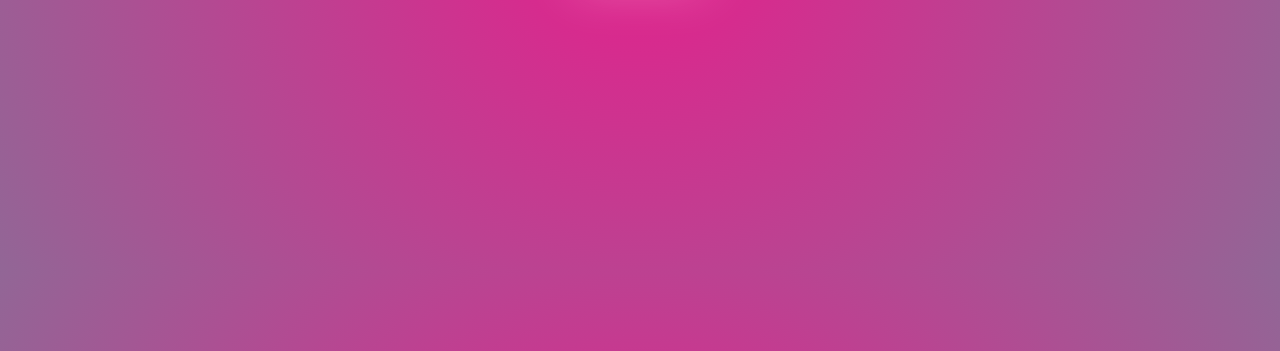
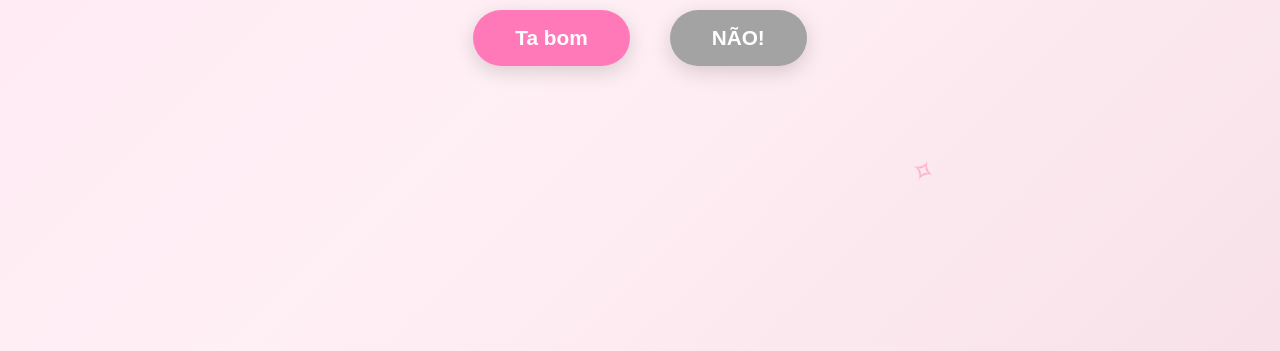
Before and after one commit to LukaCloudJS/abbe, a plain HTML site: page index.html in a window 1280 px wide. Shown: the part 449-800 px from the top of the page. Drawn offline with Linux system fonts and the light colour scheme.

Commit message:
Update index.html

```diff
--- a/index.html
+++ b/index.html
@@ -1,24 +1,209 @@
 <!DOCTYPE html>
-<html lang="pt-BR">
+<html lang="pt-br">
+<head>
+  <meta charset="UTF-8" />
+  <meta name="viewport" content="width=device-width, initial-scale=1.0"/>
+  <title>Oi gatinha... 🐾</title>
+  <style>
+    * {
+      margin: 0;
+      padding: 0;
+      box-sizing: border-box;
+    }
 
-<head>
-    <meta charset="UTF-8">
-    <meta name="viewport" content="width=device-width, initial-scale=1.0">
-    <title>Abraços Abraços</title>
-    <link rel="stylesheet" href="style.css">
+    body {
+      min-height: 100vh;
+      background: linear-gradient(135deg, #ffe6f2, #fff0f5, #f8e1e9);
+      font-family: "Segoe UI", "Poppins", sans-serif;
+      color: #333;
+      overflow: hidden;
+    }
+
+    .screen {
+      position: absolute;
+      inset: 0;
+      display: flex;
+      flex-direction: column;
+      align-items: center;
+      justify-content: center;
+      padding: 20px;
+      text-align: center;
+      transition: opacity 0.6s ease, transform 0.6s ease;
+      opacity: 0;
+      transform: scale(0.92);
+      pointer-events: none;
+    }
+
+    .screen.active {
+      opacity: 1;
+      transform: scale(1);
+      pointer-events: all;
+    }
+
+    h1, .main-text {
+      font-size: 2.1rem;
+      color: #ff5e9e;
+      margin-bottom: 1.8rem;
+      line-height: 1.3;
+      text-shadow: 0 2px 10px rgba(255, 105, 180, 0.3);
+      animation: heartBeat 3s infinite ease-in-out;
+    }
+
+    .buttons {
+      display: flex;
+      gap: 40px;
+      margin-top: 30px;
+    }
+
+    button {
+      padding: 16px 42px;
+      font-size: 1.3rem;
+      font-weight: bold;
+      border: none;
+      border-radius: 50px;
+      cursor: pointer;
+      transition: all 0.3s ease;
+      box-shadow: 0 6px 20px rgba(0,0,0,0.15);
+    }
+
+    .yes {
+      background: #ff79b9;
+      color: white;
+    }
+
+    .yes:hover {
+      background: #ff4da6;
+      transform: translateY(-6px) scale(1.08);
+      box-shadow: 0 12px 30px rgba(255, 105, 180, 0.5);
+    }
+
+    .no {
+      background: #a3a3a3;
+      color: white;
+    }
+
+    .no:hover {
+      background: #888;
+      transform: translateY(-3px);
+    }
+
+    .sad-heart, .happy-heart {
+      font-size: 5.5rem;
+      margin: 20px 0;
+      animation: risex 4s ease-in-out, float 2s ease-in-out infinite 4s;
+    }
+
+    .sad-heart { color: #b19cd9; }
+    .happy-heart { color: #ff4da6; }
+
+    .small-hearts {
+      position: absolute;
+      inset: 0;
+      pointer-events: none;
+      overflow: hidden;
+    }
+
+    .heart {
+      position: absolute;
+      font-size: 1.8rem;
+      color: #ff9ec4;
+      opacity: 0;
+      animation: rise 6s linear infinite;
+    }
+
+    @keyframes rise {
+      0%   { transform: translateY(120vh) rotate(0deg); opacity: 0; }
+      10%  { opacity: 0.9; }
+      90%  { opacity: 0.9; }
+      100% { transform: translateY(-20vh) rotate(360deg); opacity: 0; }
+    }
+
+    @keyframes risex {
+      0%   { transform: translateY(120vh) rotate(0deg); opacity: 0; }
+      10%  { opacity: 0.9; }
+      80%  { transform: translateY(-20vh) rotate(360deg); opacity: 0.9; }
+      100% { transform: translateY(0) rotate(360deg); opacity: 1; }
+    }
+
+    @keyframes heartBeat {
+      0%, 100% { transform: scale(1); }
+      50%      { transform: scale(1.08); }
+    }
+
+    @keyframes float {
+      0%, 100% { transform: translateY(0) rotate(-10deg); }
+      50%      { transform: translateY(-20px) rotate(10deg); }
+    }
+
+    @media (max-width: 500px) {
+      h1, .main-text { font-size: 1.8rem; }
+      button { padding: 14px 36px; font-size: 1.15rem; }
+      .buttons { gap: 25px; }
+    }
+  </style>
 </head>
+<body>
 
-<body>
-    <div id="name" class="name">
-        <h1 id="question">Quem é você?</h1>
-        <textarea name="nome" id="textarea" rows="1"></textarea>
-        <button class="deco" id="send" onclick="sendClick()">ENVIAR</button>
-    </div>
-    <div id="home" class="home" style="display: none;">
-        <h1 id="final">Clique para abraçar</h1>
-        <button class="deco" id="button">ABRAÇAR</button>
-    </div>
-    <script src="main.js"></script>
+<div class="small-hearts" id="hearts"></div>
+
+<div class="screen active" id="screen1">
+  <h1>Oi Gatinha :3</h1>
+  <p class="main-text">Manda uma fotinha sua pls ♡</p>
+
+  <div class="buttons">
+    <button class="yes" onclick="goToScreen(2)">Ta bom</button>
+    <button class="no" onclick="goToScreen(3)">NÃO!</button>
+  </div>
+</div>
+
+<div class="screen" id="screen2">
+  <div class="happy-heart">♡(>ᴗ<)♡</div>
+  <h1 style="color:#ff4da6">Yaaayyyyyy!!!</h1>
+  <p class="main-text" style="font-size:1.6rem; color:#e0458f;">
+    Manda no meu pv gatinha...<br>
+    te amo muito ta ♡</p>
+</div>
+
+<div class="screen" id="screen3">
+  <div class="sad-heart">(｡•́︿•̀｡)</div>
+  <h1 style="color:#b19cd9">Ahhhhh :(</h1>
+  <p class="main-text" style="color:#9575cd;">
+    na próxima eu consigo...<br>
+    não desisto de você não, viu? ♡
+  </p>
+</div>
+
+<script>
+function goToScreen(n) {
+  document.querySelectorAll('.screen').forEach(s => s.classList.remove('active'));
+  document.getElementById('screen' + n).classList.add('active');
+
+  if (n === 2) {
+    createHearts(40);
+  }
+}
+
+function createHearts(qtd) {
+  const container = document.getElementById('hearts');
+  for(let i = 0; i < qtd; i++) {
+    const heart = document.createElement('div');
+    heart.className = 'heart';
+    heart.innerHTML = ['♡','💗','💖','✧','♡'][Math.floor(Math.random()*5)];
+    heart.style.left = Math.random() * 100 + 'vw';
+    heart.style.animationDuration = (5 + Math.random() * 7) + 's';
+    heart.style.animationDelay = Math.random() * 3 + 's';
+    container.appendChild(heart);
+
+    setTimeout(() => heart.remove(), 14000);
+  }
+}
+
+setInterval(() => {
+  if (document.getElementById('screen1').classList.contains('active')) {
+    createHearts(3);
+  }
+}, 3000);
+</script>
+
 </body>
-
 </html>
```
